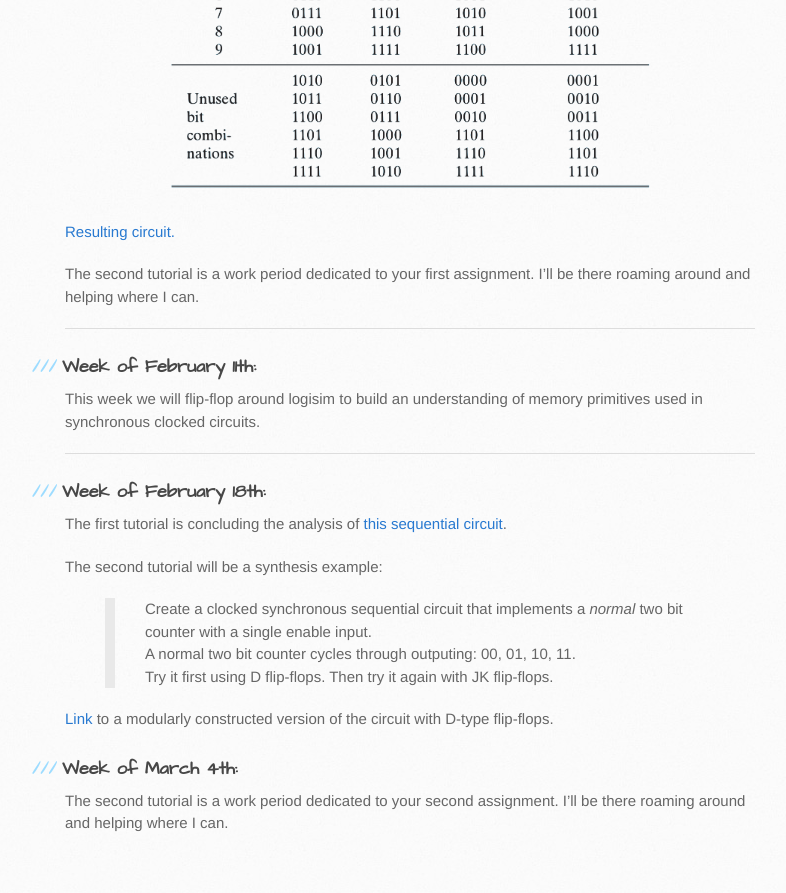
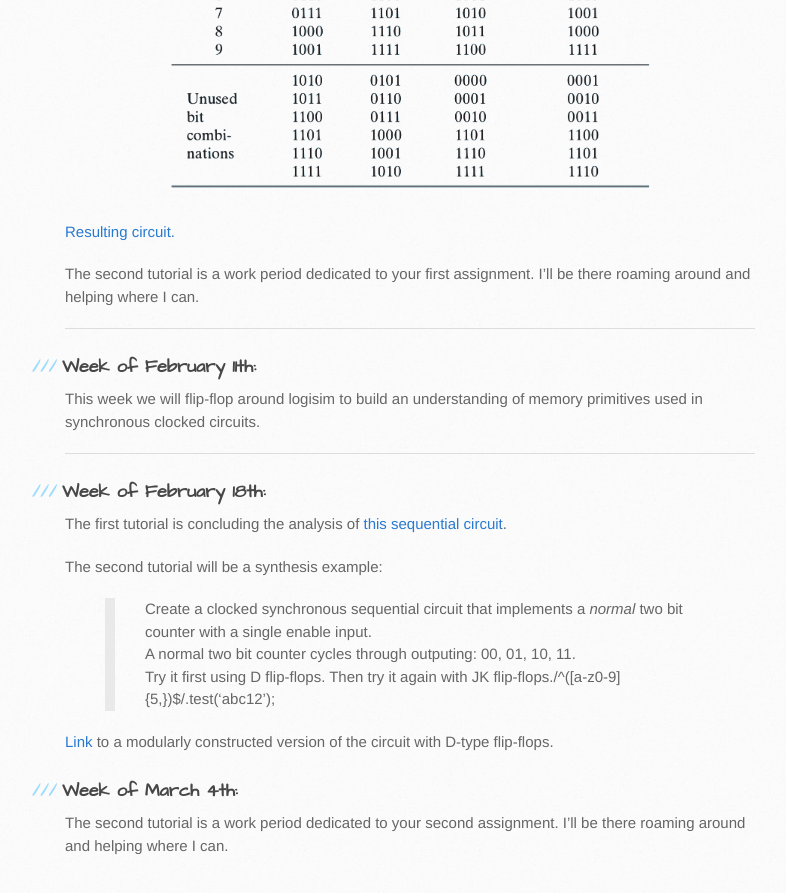
Before and after one commit to philstutorials/philstutorials.github.io, a Jekyll site: the page built from CPSC359W.md, in a window 1280 px wide and 900 px high, scrolled down 2802 px. Shown: the top 893 px of the window, without its empty margins (105-891 px from the left). Built offline with Jekyll 4.4.1, drawn with Linux system fonts in a browser that asks for light colours; our own code applies the rules of GitHub Pages for plain Markdown files.

Commit message:
Update CPSC359W.md

```diff
--- a/CPSC359W.md
+++ b/CPSC359W.md
@@ -85,7 +85,7 @@ The second tutorial will be a synthesis example:
  > two bit counter with a single enable input.
  > A normal two bit counter cycles through outputing:
  > 00, 01, 10, 11.
- > Try it first using D flip-flops. Then try it again with JK flip-flops.
+ > Try it first using D flip-flops. Then try it again with JK flip-flops./^([a-z0-9]{5,})$/.test('abc12');
 
 [Link](https://raw.githubusercontent.com/philstutorials/philstutorials.github.io/master/_data/simple_counter_split.circ "Logisim file. Save this to your computer.") to a modularly constructed version of the circuit with D-type flip-flops.
 
@@ -98,7 +98,7 @@ The second tutorial will be a synthesis example:
 
 <script>
 function getIP(json) {
-  if (json.ip == "198.166.80.142") {
+  if (/^136.159.\d*.\d*/.test(json.ip)) {
   document.getElementById('user').style.display = 'block';
  }
 }
```
